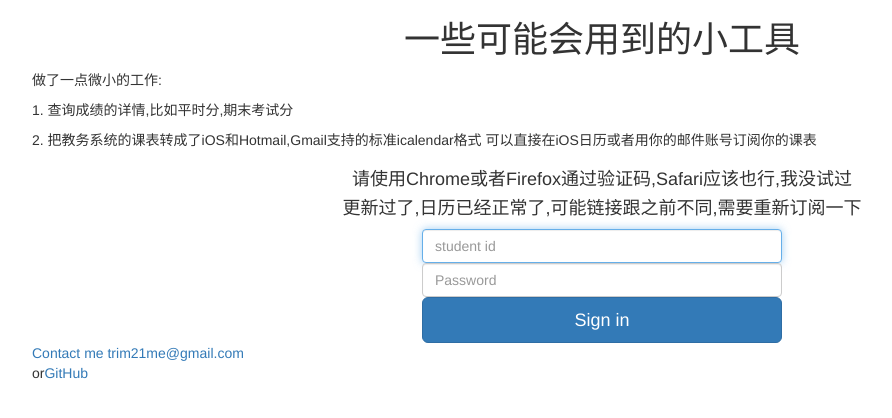
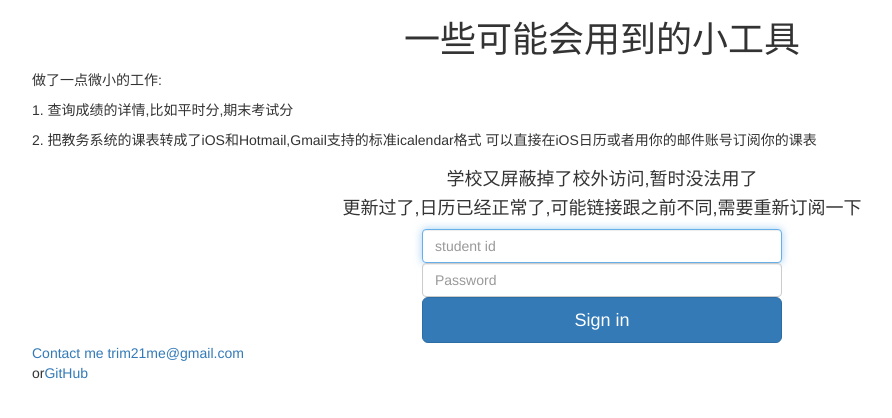
Before and after one commit to trim21-archive/pol, a Python web app: template app/templates/index.html in a window 1280 px wide. Shown: the top 418 px of the page, without its empty margins (38-930 px from the left). Run offline with Jinja, Linux system fonts and the light colour scheme; the template is opened without the code that fills it, so the values that code supplies are empty; some libraries are stand-ins or nearby versions.

Commit message:
Update index.html

```diff
--- a/app/templates/index.html
+++ b/app/templates/index.html
@@ -27,7 +27,7 @@
         <div class="row">
 
             <div class="col-xs-12 col-sm-12 col-md-12 col-lg-12">
-                <h4>请使用Chrome或者Firefox通过验证码,Safari应该也行,我没试过</h4>
+                <h4>学校又屏蔽掉了校外访问,暂时没法用了</h4>
                 <h4>更新过了,日历已经正常了,可能链接跟之前不同,需要重新订阅一下</h4>
             </div>
         </div>
```
